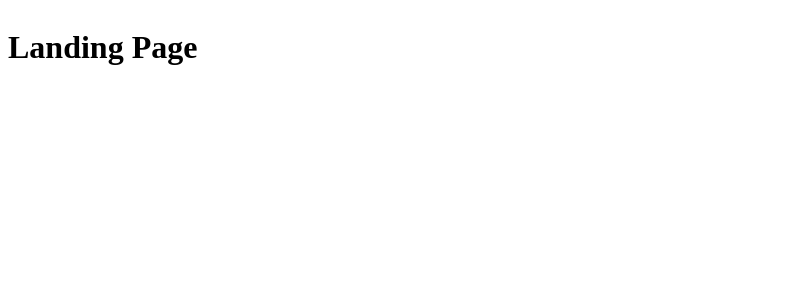
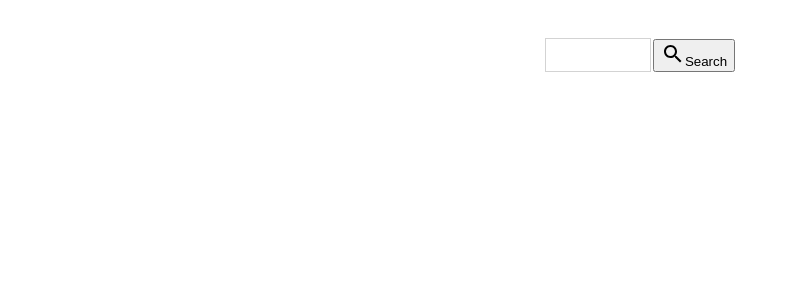
Before and after one commit to calvinyusno2359/googawr-search, a React (Create React App) app: page / in a window 1280 px wide. Shown: the top 300 px of the page, without its empty margins (0-790 px from the left). Built offline with nearby package versions, Linux system fonts and the light colour scheme.

Commit message:
add: material ui icon, align button

```diff
--- /dev/null
+++ b/src/modules/SearchBar.css
@@ -0,0 +1,17 @@
+.SearchBar {
+  display: flex;
+  align-items: center;
+  flex-wrap: nowrap;
+}
+
+.SearchBar input {
+  display: flex;
+  align-items: center;
+  border: 1px solid lightgray;
+  height: 30px;
+  width: 100px;
+}
+
+.SearchBar button {
+  margin-left: 2px;
+}
--- a/src/modules/SearchBar.js
+++ b/src/modules/SearchBar.js
@@ -1,7 +1,19 @@
 import React from "react";
 
+import SearchIcon from "@material-ui/icons/Search";
+
+import "./SearchBar.css";
+
 function SearchBar() {
-  return <div className="SearchBar"></div>;
+  return (
+    <div className="SearchBar">
+      <input />
+      <button id="search">
+        <SearchIcon className="SearchBar__searchIcon" />
+        Search
+      </button>
+    </div>
+  );
 }
 
 export default SearchBar;
--- a/src/pages/LandingPage.css
+++ b/src/pages/LandingPage.css
@@ -7,7 +7,7 @@
 .LandingPage__header {
   display: flex;
   justify-content: center;
-  padding: auto;
+  padding: 30px 40px;
   align-items: center;
   /* min-width: 15vw; */
 }
--- a/src/pages/LandingPage.js
+++ b/src/pages/LandingPage.js
@@ -1,14 +1,14 @@
 import React from "react";
+import SearchBar from "../modules/SearchBar";
 
 import "./LandingPage.css";
 
 function LandingPage() {
   return (
     <div className="LandingPage">
-      <h1>Landing Page</h1>
       <div className="LandingPage__header">
-        <div className="LandingPage__SearchBarContainer">
-          {/* SearchBar Component */}
+        <div className="LandingPage__SearchBar">
+          <SearchBar />
         </div>
       </div>
       <div className="LandingPage__body">
```
Also changed, not shown: src/common/Button.js (added, +7 -0 lines).
